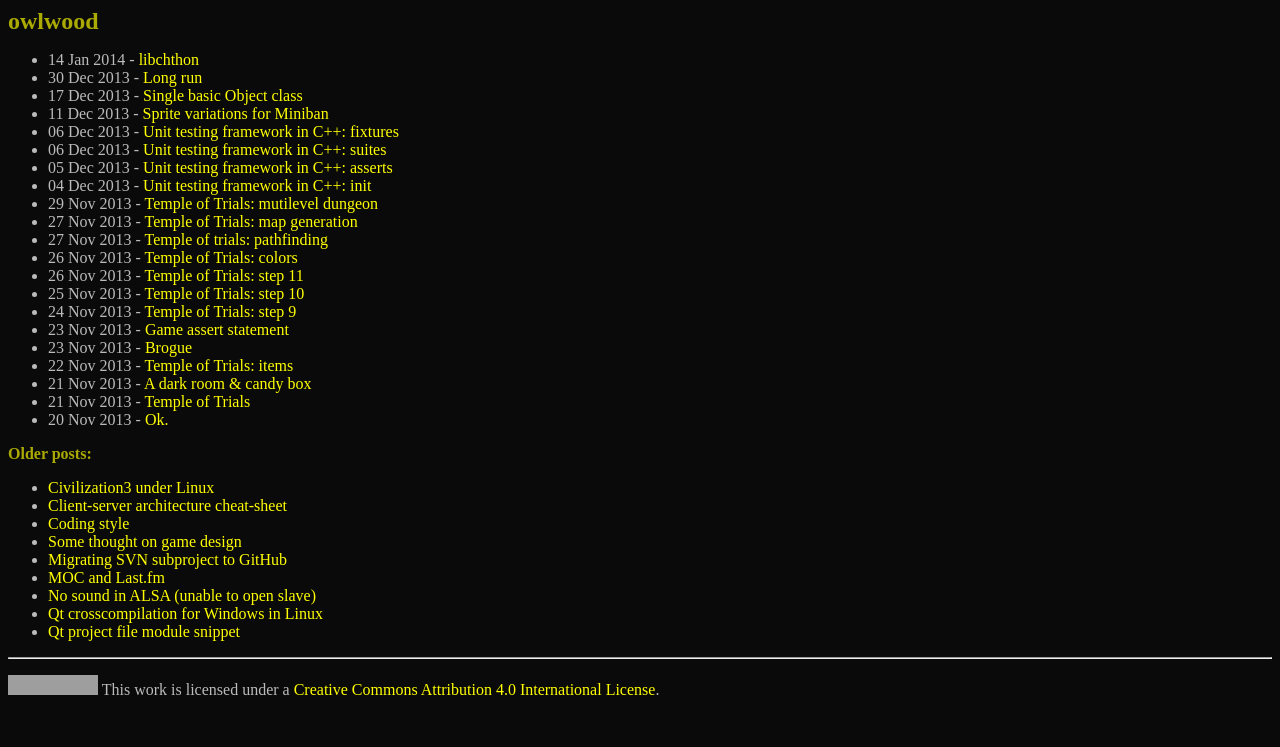
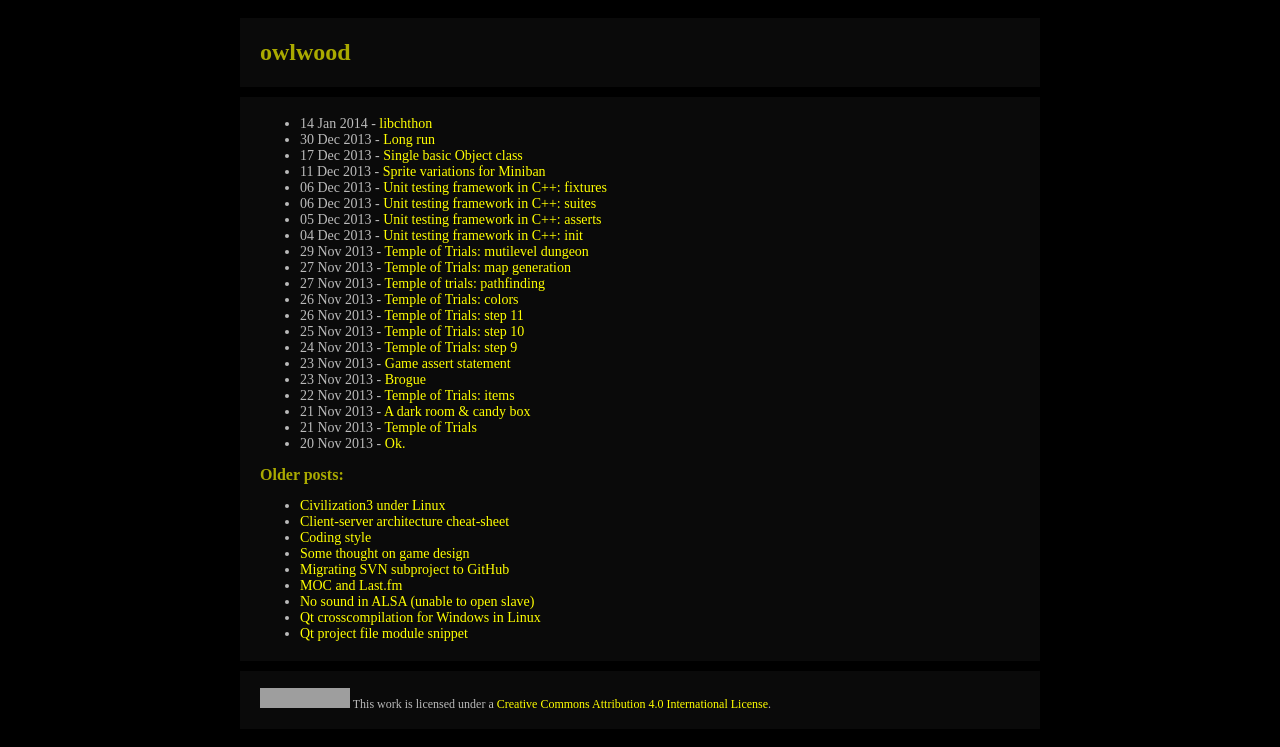
Before and after one commit to clckwrkbdgr/clckwrkbdgr.github.io, a Jekyll site: the page built from index.html, in a window 1280 px wide. Shown: the top 747 px of the page. Built offline with Jekyll 4.4.1, drawn with Linux system fonts in a browser that asks for light colours; Markdown is read by kramdown in place of the engine named in the settings; grey boxes are pictures that could not be loaded.

Commit message:
Divs for HTML (with padding and everything), code formatting for CSS file.

```diff
--- a/_layouts/default.html
+++ b/_layouts/default.html
@@ -5,9 +5,16 @@
 <title>{{ page.title }}</title>
 </head>
 <body>
-<h1>{{ page.title }}</h1>
-{{ content }}
-<hr>
-<p><a rel="license" href="http://creativecommons.org/licenses/by/4.0/"><img alt="Creative Commons License" style="border-width:0" src="http://i.creativecommons.org/l/by/4.0/80x15.png" /></a> This work is licensed under a <a rel="license" href="http://creativecommons.org/licenses/by/4.0/">Creative Commons Attribution 4.0 International License</a>.</p>
+<div class="body">
+	<div class="header">
+		<h1>{{ page.title }}</h1>
+	</div>
+	<div class="main">
+		{{ content }}
+	</div>
+	<div class="footer">
+		<p><a rel="license" href="http://creativecommons.org/licenses/by/4.0/"><img alt="Creative Commons License" style="border-width:0" src="http://i.creativecommons.org/l/by/4.0/80x15.png" /></a> This work is licensed under a <a rel="license" href="http://creativecommons.org/licenses/by/4.0/">Creative Commons Attribution 4.0 International License</a>.</p>
+	</div>
+</div>
 </body>
 </html>
--- a/dim.css
+++ b/dim.css
@@ -1,11 +1,65 @@
-body { background-color: #0a0a0a; color: #bbbbbb; }
-a:link { color: #ffff00; text-decoration: none; }
-a:visited { color: #aaaa00; text-decoration: none; }
-a:hover, a:active { color: #ffff00; text-decoration: underline; }
-code, pre { background: #000000; }
-h1, h2, h3 { color: #aaaa00; }
-h1 { font-size: 24; }
-h2 { font-size: 16; }
-h3 { font-size: 12; }
-em, i { color: #ffffff; }
-strong, b { color: #ffffff; }
+body {
+	background-color: #000000;
+	color: #aaaaaa;
+}
+a:link {
+	color: #ffff00;
+	text-decoration: none;
+}
+a:visited {
+	color: #aaaa00;
+	text-decoration: none;
+}
+a:hover, a:active {
+	color: #ffff00;
+	text-decoration: underline;
+}
+code, pre {
+	margin: 10px;
+	background: #000000;
+}
+h1, h2, h3 {
+	color: #aaaa00;
+}
+h1 {
+	font-size: 24px;
+}
+h2 {
+	font-size: 16px;
+}
+h3 {
+	font-size: 12px;
+}
+em, i {
+	color: #ffffff;
+}
+strong, b {
+	color: #ffffff;
+}
+
+div.body {
+	font-size: 14px;
+	padding: 10px;
+	margin-left: auto;
+	margin-right: auto;
+	width: 800px;
+}
+
+div.main, div.footer, div.header {
+	padding-top: 5px;
+	padding-bottom: 5px;
+	padding-left: 20px;
+	padding-right: 20px;
+	background-color: #0a0a0a;
+	color: #bbbbbb;
+}
+
+div.main {
+}
+div.footer {
+	font-size: 12px;
+	margin-top: 10px;
+}
+div.header {
+	margin-bottom: 10px;
+}
--- a/index.html
+++ b/index.html
@@ -2,11 +2,14 @@
 layout: default
 title: owlwood
 ---
+<div class="content">
 <ul>
 	{% for post in site.posts %}
 	<li>{{ post.date | date_to_string }} - <a href="{{ post.url }}">{{ post.title }}</a></li>
 	{% endfor %}
 </ul>
+</div>
+<div class="content">
 <h2>Older posts:</h2>
 <ul>
 	<li><a href="/old/civ3.html">Civilization3 under Linux</a></li>
@@ -19,3 +22,4 @@ title: owlwood
 	<li><a href="/old/qt-crosscompilation.html">Qt crosscompilation for Windows in Linux</a></li>
 	<li><a href="/old/qt-project-module-description.html">Qt project file module snippet</a></li>
 </ul>
+</div>
```
